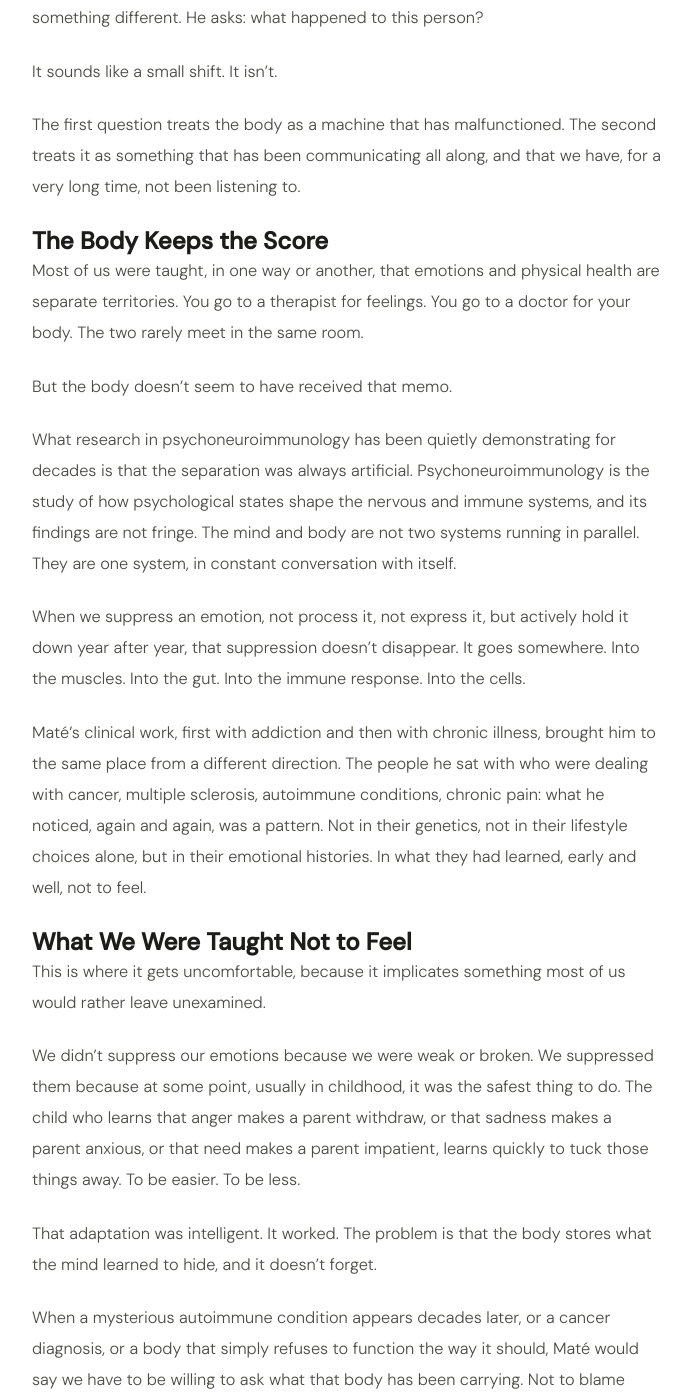
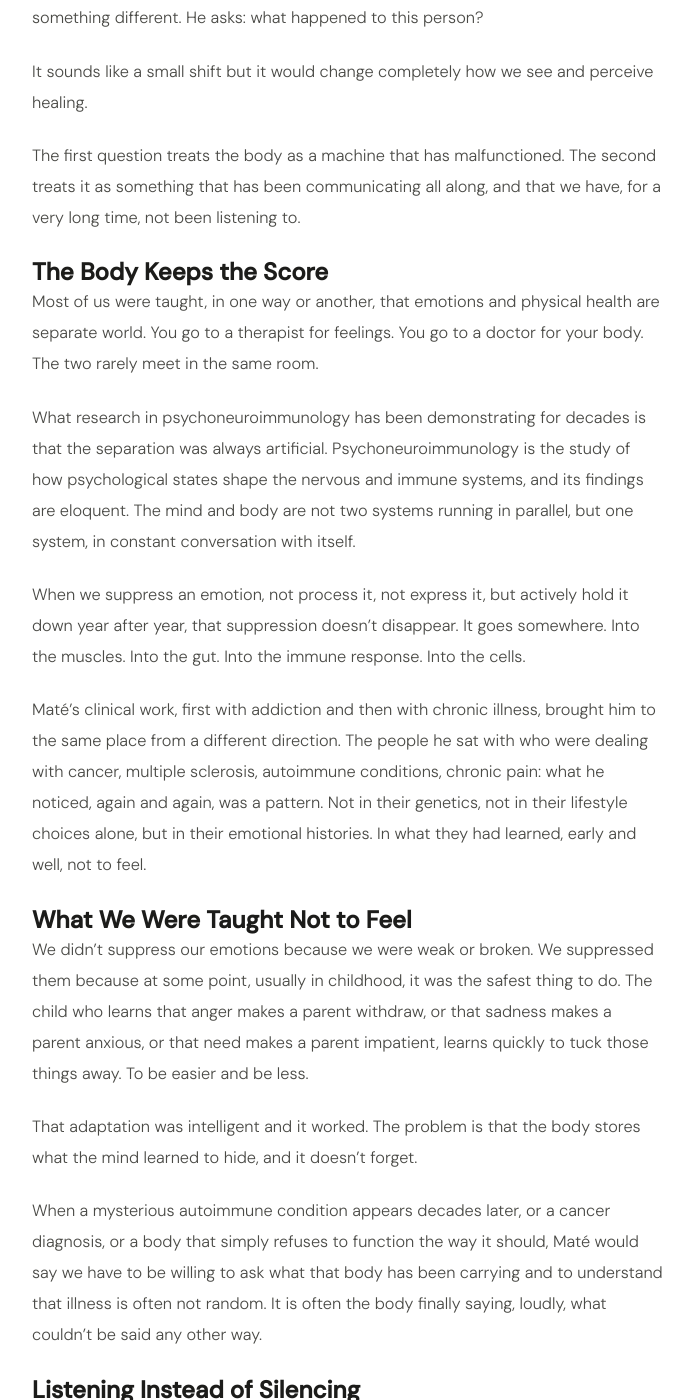
Before and after one commit to Blubell26/giuliapacciotti.com, a Jekyll site: the page built from _posts/2025-06-18-the-body-doesn’t-lie.md, in a window 1280 px wide and 1400 px high, scrolled down 421 px. Shown: the whole window, without its empty margins (292-985 px from the left). Built offline with Jekyll 4.4.1, drawn with Linux system fonts in a browser that asks for light colours; comment, search, counter and statistics services are not loaded; some of the changed text lies outside the part shown.

Commit message:
Update 2025-06-18-the-body-doesn’t-lie.md

```diff
--- a/_posts/2025-06-18-the-body-doesn’t-lie.md
+++ b/_posts/2025-06-18-the-body-doesn’t-lie.md
@@ -5,23 +5,22 @@
 date: 2025-06-18
 image:
 thumb:
+category: natural-healing
 ---
 
 *On what our symptoms are actually trying to say.*
 
 There’s a question Gabor Maté keeps returning to in his work, and it’s not the one medicine usually asks. Medicine asks: what is wrong with this body? Maté asks something different. He asks: what happened to this person?
 
-It sounds like a small shift. It isn’t.
+It sounds like a small shift but it would change completely how we see and perceive healing.
 
 The first question treats the body as a machine that has malfunctioned. The second treats it as something that has been communicating all along, and that we have, for a very long time, not been listening to.
 
 ## The Body Keeps the Score
 
-Most of us were taught, in one way or another, that emotions and physical health are separate territories. You go to a therapist for feelings. You go to a doctor for your body. The two rarely meet in the same room.
+Most of us were taught, in one way or another, that emotions and physical health are separate world. You go to a therapist for feelings. You go to a doctor for your body. The two rarely meet in the same room.
 
-But the body doesn’t seem to have received that memo.
-
-What research in psychoneuroimmunology has been quietly demonstrating for decades is that the separation was always artificial. Psychoneuroimmunology is the study of how psychological states shape the nervous and immune systems, and its findings are not fringe. The mind and body are not two systems running in parallel. They are one system, in constant conversation with itself.
+What research in psychoneuroimmunology has been demonstrating for decades is that the separation was always artificial. Psychoneuroimmunology is the study of how psychological states shape the nervous and immune systems, and its findings are eloquent. The mind and body are not two systems running in parallel, but one system, in constant conversation with itself.
 
 When we suppress an emotion, not process it, not express it, but actively hold it down year after year, that suppression doesn’t disappear. It goes somewhere. Into the muscles. Into the gut. Into the immune response. Into the cells.
 
@@ -29,25 +28,16 @@
 
 ## What We Were Taught Not to Feel
 
-This is where it gets uncomfortable, because it implicates something most of us would rather leave unexamined.
 
-We didn’t suppress our emotions because we were weak or broken. We suppressed them because at some point, usually in childhood, it was the safest thing to do. The child who learns that anger makes a parent withdraw, or that sadness makes a parent anxious, or that need makes a parent impatient, learns quickly to tuck those things away. To be easier. To be less.
+We didn’t suppress our emotions because we were weak or broken. We suppressed them because at some point, usually in childhood, it was the safest thing to do. The child who learns that anger makes a parent withdraw, or that sadness makes a parent anxious, or that need makes a parent impatient, learns quickly to tuck those things away. To be easier and be less.
 
-That adaptation was intelligent. It worked. The problem is that the body stores what the mind learned to hide, and it doesn’t forget.
+That adaptation was intelligent and it worked. The problem is that the body stores what the mind learned to hide, and it doesn’t forget.
 
-When a mysterious autoimmune condition appears decades later, or a cancer diagnosis, or a body that simply refuses to function the way it should, Maté would say we have to be willing to ask what that body has been carrying. Not to blame ourselves for getting sick. But to understand that illness is often not random. It is often the body finally saying, loudly, what couldn’t be said any other way.
+When a mysterious autoimmune condition appears decades later, or a cancer diagnosis, or a body that simply refuses to function the way it should, Maté would say we have to be willing to ask what that body has been carrying and to understand that illness is often not random. It is often the body finally saying, loudly, what couldn’t be said any other way.
 
 ## Listening Instead of Silencing
 
-This doesn’t mean we stop treating symptoms. It means we stop stopping there.
-
-A headache can be just a headache. But a headache that comes every Sunday evening, reliably, might be worth sitting with. Not only taking something for it. A gut that clenches every time a certain conversation is about to happen might be communicating something that the mind has decided it’s safer not to know.
-
-The body is not dramatic. It is precise. It speaks in the language of location and timing and repetition, and it tends to get louder when it’s been ignored long enough.
-
 What Maté’s work suggests, and what I find myself returning to in my own life and in watching people I love, is that healing rarely goes in the direction we expect. We want to fix the physical thing and get back to normal. But the body is sometimes asking for something that has nothing to do with medication or surgery or the right supplement. It’s asking to be heard. To finally have space for what was never allowed to exist.
-
-That is not a comfortable ask. But it might be the most important one.
 
 -----
 
```
